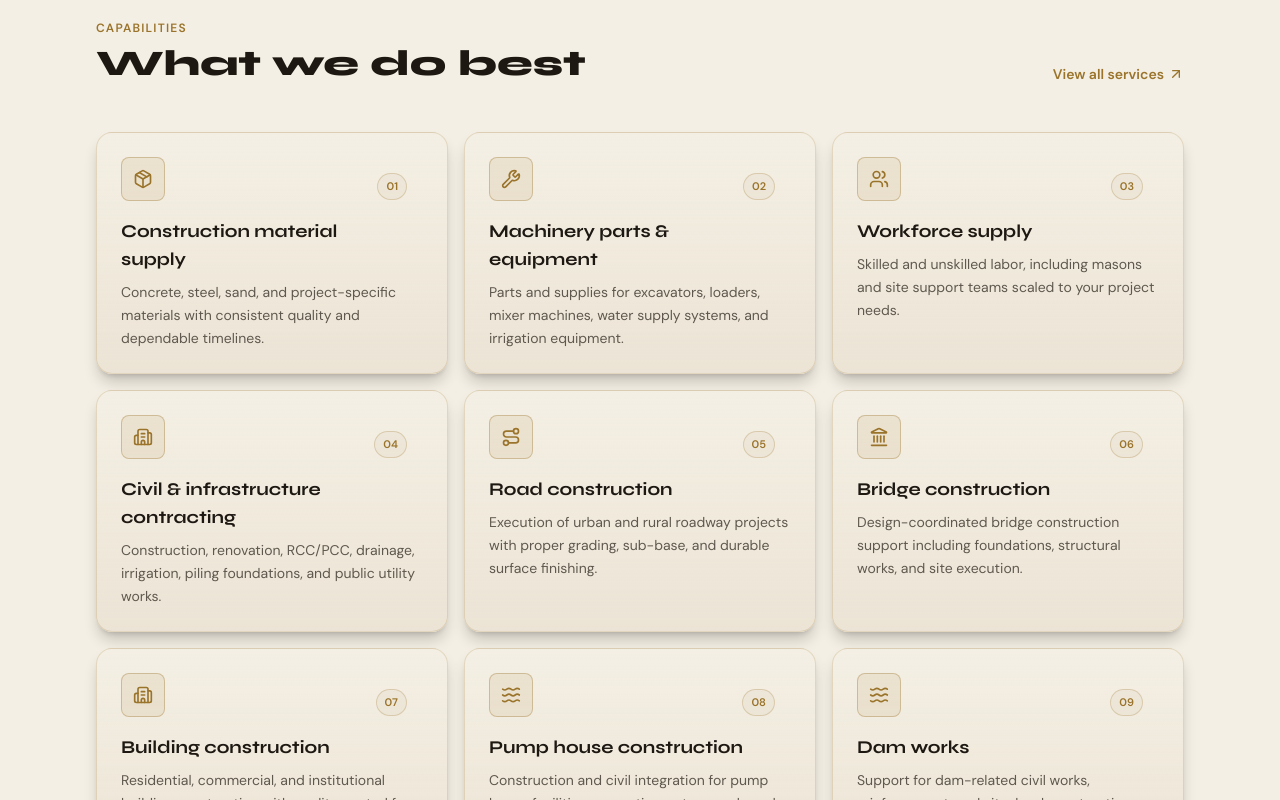
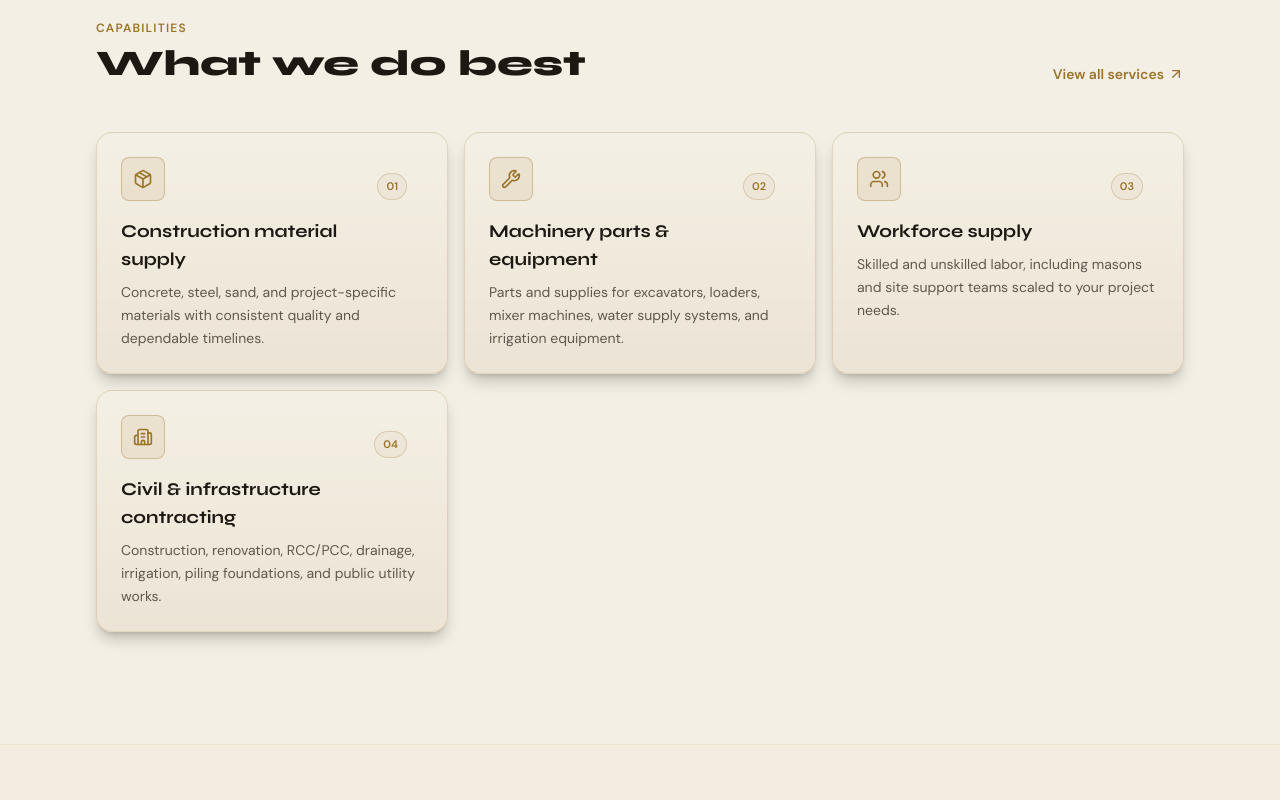
Before and after one commit to Piyushkumar1307/Vipprafest.pvt.ltd, a React (Vite) app: page / in a window 1280 px wide. Shown: the part 1260-2060 px from the top of the page. Built offline with nearby package versions, Linux system fonts and the light colour scheme.

Commit message:
bugs fixed

```diff
--- a/src/components/home/ServicesBento.tsx
+++ b/src/components/home/ServicesBento.tsx
@@ -81,7 +81,7 @@ export function ServicesBento() {
           animate={inView ? 'show' : 'hidden'}
           className="mt-12 grid gap-4 [perspective:1200px] sm:grid-cols-2 lg:grid-cols-3"
         >
-          {services.map((s, i) => {
+          {services.slice(0, 4).map((s, i) => {
             const Icon = getServiceIcon(s.id)
             return (
               <motion.div key={s.id} variants={cardItem} className="[transform-style:preserve-3d]">
```
